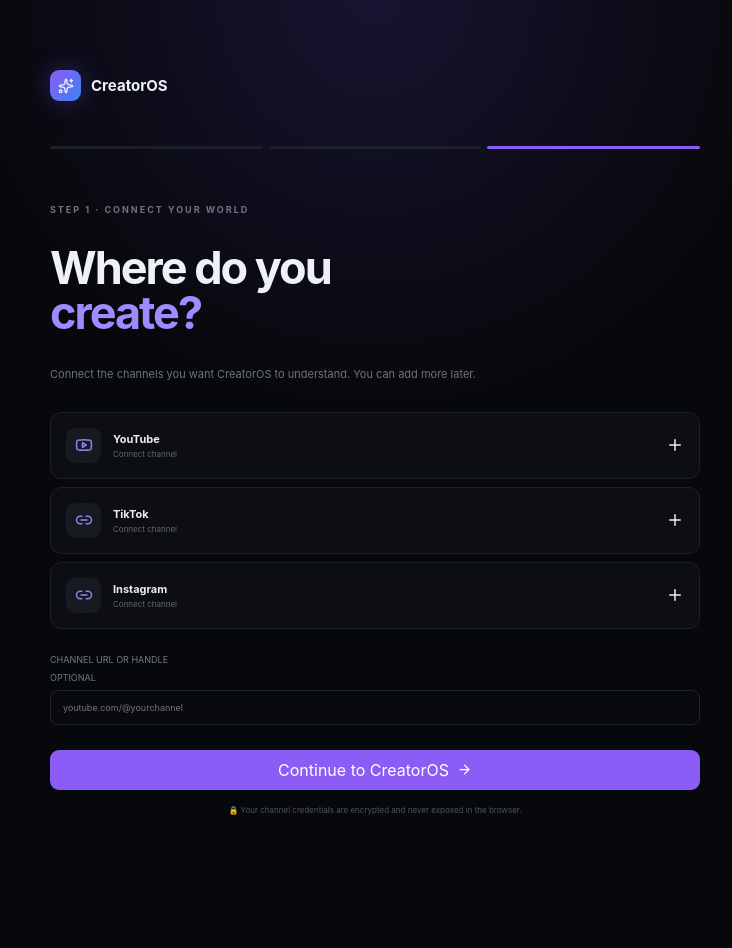
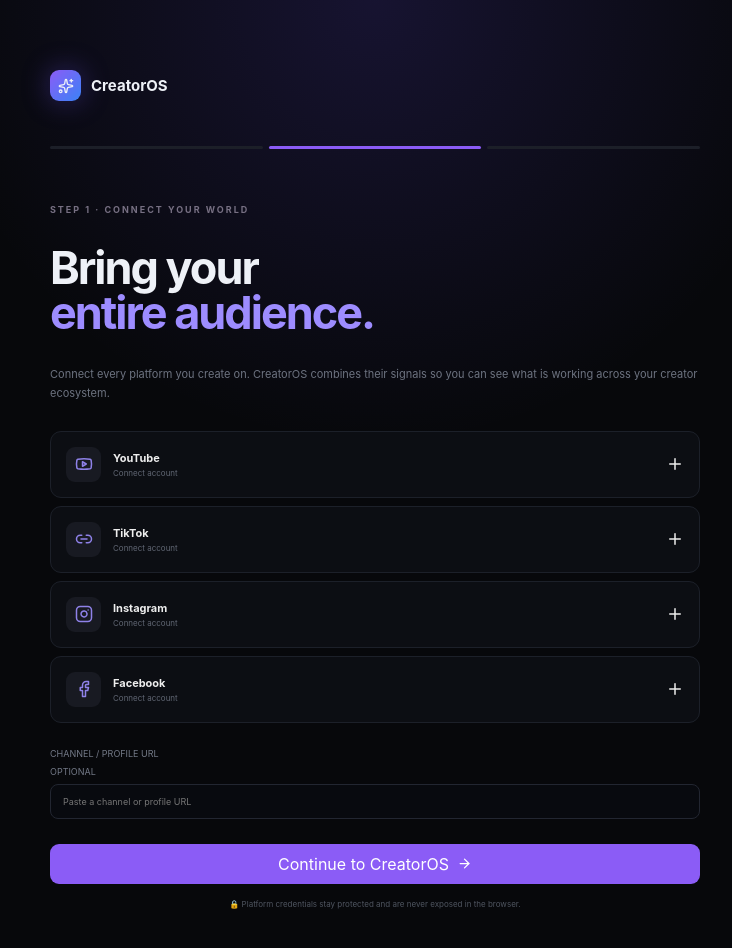
Before and after one commit to frvp6b8s5m-cloud/CreatorOS, a Next.js app: page /onboarding in a window 1280 px wide. Shown: the top 948 px of the page, without its empty margins (265-997 px from the left). Before the commit the page ends 885 px from the top, so only its background shows below. Built offline with nearby package versions, Linux system fonts and the light colour scheme.

Commit message:
feat: support four creator platforms

```diff
--- a/app/onboarding/page.tsx
+++ b/app/onboarding/page.tsx
@@ -1,7 +1,5 @@
 "use client";
-import { ArrowRight, Check, Link2, Plus, Sparkles, Youtube } from "lucide-react";
+import { ArrowRight, Check, Facebook, Instagram, Link2, Plus, Sparkles, Youtube } from "lucide-react";
 import { useState } from "react";
-
-const platforms=["YouTube","TikTok","Instagram"];
-
-export default function Onboarding(){const [connected,setConnected]=useState<string[]>([]);const [channel,setChannel]=useState("");return <main className="onboarding"><div className="onboard-shell"><div className="brand"><span className="brandmark"><Sparkles size={16}/></span><b>CreatorOS</b></div><div className="progress"><i/><i/><i className="on"/></div><div className="section-label">STEP 1 · CONNECT YOUR WORLD</div><h1>Where do you<br/><em>create?</em></h1><p>Connect the channels you want CreatorOS to understand. You can add more later.</p><div className="platforms">{platforms.map((p,i)=><button key={p} className={connected.includes(p)?"connected":""} onClick={()=>setConnected(x=>x.includes(p)?x.filter(v=>v!==p):[...x,p])}><span className="platform-icon">{p==="YouTube"?<Youtube size={18}/>:<Link2 size={18}/>}</span><span><b>{p}</b><small>{connected.includes(p)?"Connected":"Connect channel"}</small></span>{connected.includes(p)?<Check size={18}/>:<Plus size={18}/>}</button>)}</div><div className="channel-box"><label>CHANNEL URL OR HANDLE <span>OPTIONAL</span><input value={channel} onChange={e=>setChannel(e.target.value)} placeholder="youtube.com/@yourchannel"/></label></div><button className="primary continue" onClick={()=>window.location.href="/dashboard"}>Continue to CreatorOS <ArrowRight size={15}/></button><div className="privacy"><span>🔒</span> Your channel credentials are encrypted and never exposed in the browser.</div></div></main>}
+const platforms=[["YouTube",Youtube],["TikTok",Link2],["Instagram",Instagram],["Facebook",Facebook]] as const;
+export default function Onboarding(){const [connected,setConnected]=useState<string[]>([]);const [channel,setChannel]=useState("");return <main className="onboarding"><div className="onboard-shell"><div className="brand"><span className="brandmark"><Sparkles size={16}/></span><b>CreatorOS</b></div><div className="progress"><i/><i className="on"/><i/></div><div className="section-label">STEP 1 · CONNECT YOUR WORLD</div><h1>Bring your<br/><em>entire audience.</em></h1><p>Connect every platform you create on. CreatorOS combines their signals so you can see what is working across your creator ecosystem.</p><div className="platforms">{platforms.map(([p,Icon])=><button key={p} className={connected.includes(p)?"connected":""} onClick={()=>setConnected(x=>x.includes(p)?x.filter(v=>v!==p):[...x,p])}><span className="platform-icon"><Icon size={18}/></span><span><b>{p}</b><small>{connected.includes(p)?"Connected":"Connect account"}</small></span>{connected.includes(p)?<Check size={18}/>:<Plus size={18}/>}</button>)}</div><div className="channel-box"><label>CHANNEL / PROFILE URL <span>OPTIONAL</span><input value={channel} onChange={e=>setChannel(e.target.value)} placeholder="Paste a channel or profile URL"/></label></div><button className="primary continue" onClick={()=>window.location.href="/dashboard"}>Continue to CreatorOS <ArrowRight size={15}/></button><div className="privacy">🔒 Platform credentials stay protected and are never exposed in the browser.</div></div></main>}
```
